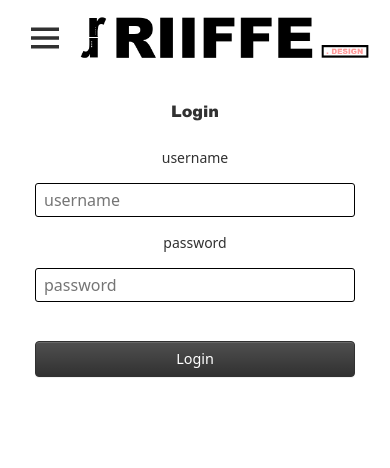
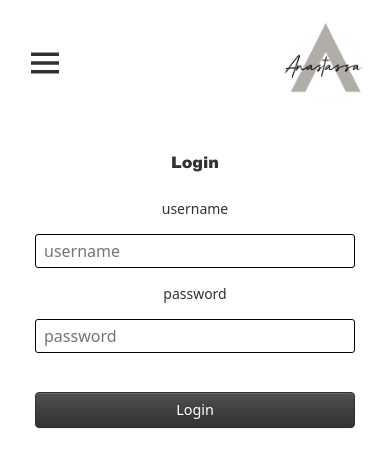
Before and after one commit to gonzaf24/desire-catalog, a React (Create React App) app: page /login in a window 390 px wide. Shown: the top 468 px of the page. Built offline with nearby package versions, Linux system fonts and the light colour scheme; no server answers.

Commit message:
logo anstassa changed

```diff
--- a/src/components/navBar.component.js
+++ b/src/components/navBar.component.js
@@ -4,7 +4,7 @@ import { useRoute, Link } from 'wouter'
 import { BiMenu, BiX } from 'react-icons/bi';
 import { useLocation } from "wouter"
 import { FaPowerOff } from 'react-icons/fa';
-import RiffLogo from "../images/riiffe-logo.png";
+import AnastassaLogo from "../images/logo-anastassa.jpg";
 import useUser from '../hooks/useUser'
 
 export const NavBar = ({ showMenu, onShowMenu }) => {
@@ -36,7 +36,7 @@ export const NavBar = ({ showMenu, onShowMenu }) => {
       : <BiX className="icon-menu icon-close-menu" onClick={() => onShowMenu()} size={50} />
     }
     <div className='logo-wrapper' onClick={() => setLocation('/')}>
-      <img src={RiffLogo} alt='www.riff.design' className='main-logo' />
+      <img src={AnastassaLogo} alt='www.riff.design' className='main-logo' />
       {/* <img src={DesingDot} alt='www.riff.design' className='design-logo' /> */}
     </div>
     <div className='right-menu'>
--- a/src/styles/navbar.style.css
+++ b/src/styles/navbar.style.css
@@ -75,15 +75,11 @@
 }
 
 .main-logo{
-  width: 350px;
+  width: 100px;
   cursor: pointer;
 }
 
 @media (max-width: 500px) {
-  .main-logo{
-    width: 300px;
-    cursor: pointer;
-  }
 
   .right-menu{
     display: none;
```
Also changed, not shown: src/images/logo-anastassa.jpg (added).
